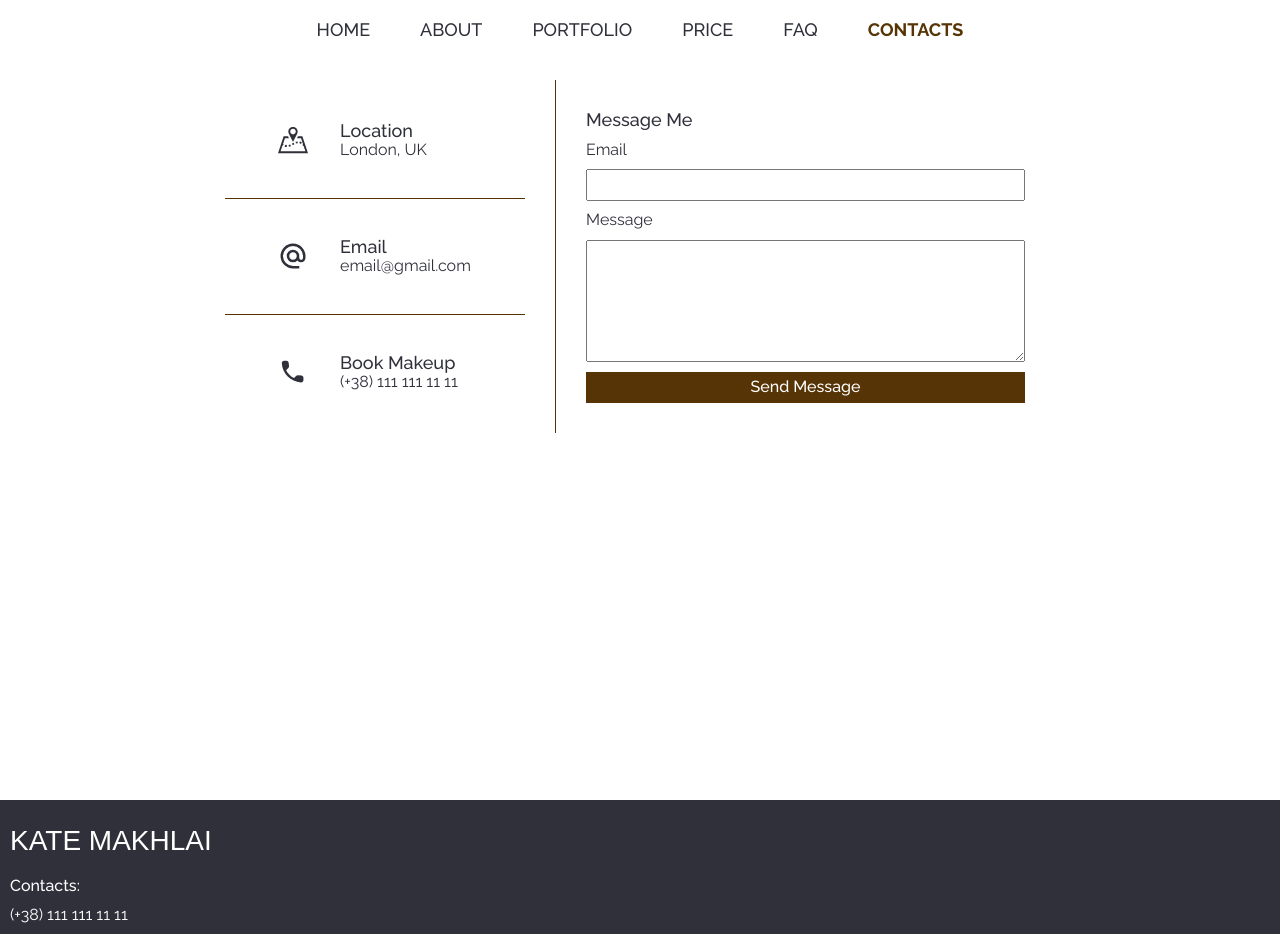
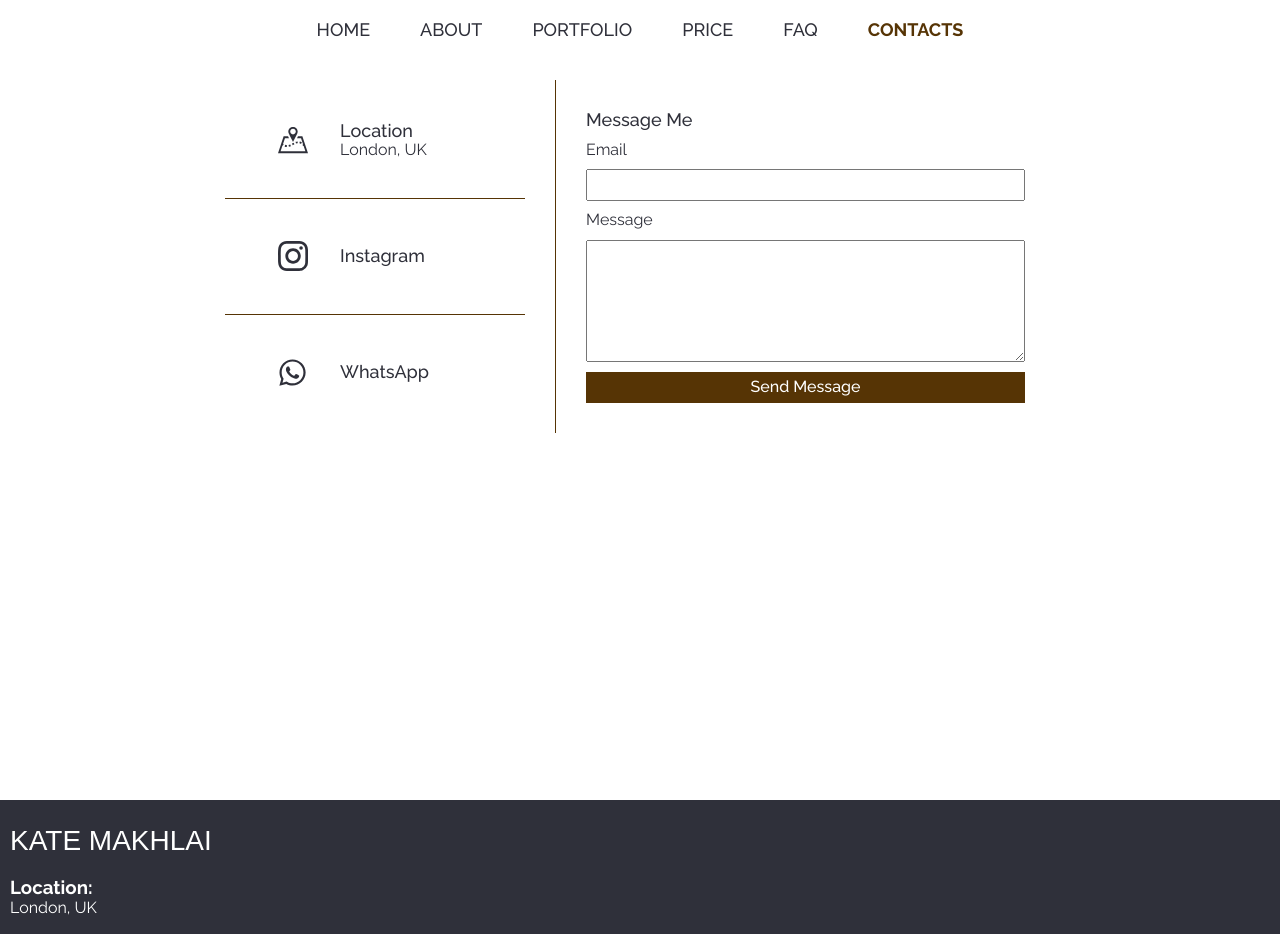
Before and after one commit to OlegKushnir/makeup, a React (Create React App) app: page /makeup/contacts in a window 1280 px wide. Shown: the top 934 px of the page. Built offline with nearby package versions, Linux system fonts and the light colour scheme; a web font is replaced by a local one.

Commit message:
contacts

```diff
--- a/src/components/Contacts/Contacts.jsx
+++ b/src/components/Contacts/Contacts.jsx
@@ -26,22 +26,42 @@ const Contacts = () => {
                 <p className={app.text}>London, UK</p>
               </div>
             </li>
+
+
             <li className={app.contacts__item}>
               <a
-                href="mailto:email@gmail.com"
+                href="https://instagram.com/kate_makhlai?igshid=YmMyMTA2M2Y="
+                target="_blank"
+                rel="noopener noreferrer"
                 className={app.contacts__link}
-                title="email"
+                title="instagram"
               >
                 <svg className="icon" width="30" height="30">
-                  <use href="icons.svg#alternate_email"></use>
+                  <use href="../../makeup/icons.svg#instagram"></use>
                 </svg>
               </a>
               <div>
-                <h2 className={app.title}>Email</h2>
-                <p className={app.text}>email@gmail.com</p>
+                <h2 className={app.title}>Instagram</h2>
               </div>
             </li>
+
             <li className={app.contacts__item}>
+              <a
+                href="whatsapp://send?phone=+447884456842"
+                target="_blank"
+                rel="noopener noreferrer"
+                className={app.contacts__link}
+                title="WhatsApp"
+              >
+                <svg className="icon" width="35" height="35">
+                  <use href="../../makeup/icons.svg#whatsapp"></use>
+                </svg>
+              </a>
+              <div>
+                <h2 className={app.title}>WhatsApp</h2>
+              </div>
+            </li>
+            {/* <li className={app.contacts__item}>
               <a
                 href="tel:+3801111111111"
                 className={app.contacts__link}
@@ -55,7 +75,7 @@ const Contacts = () => {
                 <h2 className={app.title}>Book Makeup</h2>
                 <p className={app.text}>(+38) 111 111 11 11</p>
               </div>
-            </li>
+            </li> */}
             {/* <li className={app.contacts__item} onClick={handleOpen}>
               <div className={app.contacts__link} id='message'>
                 <svg className="icon" width="30" height="30">
@@ -64,6 +84,8 @@ const Contacts = () => {
               </div>
               {openMessage ? <MessageMe/> : <h2 className={app.title}>Message Me</h2>}
             </li> */}
+
+
           </ul>
           <MessageMe/>
           {/* <div className={app.message}>
--- a/src/components/Footer/Footer.jsx
+++ b/src/components/Footer/Footer.jsx
@@ -12,6 +12,11 @@ const Footer = () => {
             </li>
 
             <li className={css.item}>
+              <h3 className={css.contacts}>Location:</h3>
+              <p className={css.contacts}>London, UK</p>
+            </li>
+
+            {/* <li className={css.item}>
               <h3 className={css.booking}>Contacts:</h3>
             </li>
             <li className={css.item}>
@@ -28,7 +33,8 @@ const Footer = () => {
               <a className={css.contacts} href="mailto:email@gmail.com">
                 email@gmail.com
               </a>
-            </li>
+            </li> */}
+
             <li>
               <ul className={css.social}>
                 <li className={css.social__item}>
@@ -44,7 +50,7 @@ const Footer = () => {
                     </svg>
                   </a>
                 </li>
-                <li className={css.social__item}>
+                {/* <li className={css.social__item}>
                   <a
                     href="telegram.org"
                     target="_blank"
@@ -56,7 +62,7 @@ const Footer = () => {
                       <use href="../../makeup/icons.svg#telegram"></use>
                     </svg>
                   </a>
-                </li>
+                </li> */}
                 <li className={css.social__item}>
                   <a
                     href="https://www.whatsapp.com/"
@@ -70,7 +76,7 @@ const Footer = () => {
                     </svg>
                   </a>
                 </li>
-                <li className={css.social__item}>
+                {/* <li className={css.social__item}>
                   <a
                     href="https://www.viber.com/"
                     target="_blank"
@@ -82,7 +88,7 @@ const Footer = () => {
                       <use href="../../makeup/icons.svg#viber"></use>
                     </svg>
                   </a>
-                </li>
+                </li> */}
               </ul>
             </li>
           </ul>
@@ -92,7 +98,8 @@ const Footer = () => {
       </div>
       <div className={css.copiright}>
         <p> Developed by Oleg Kushnir &#169;</p>
-        <a className={css.atr}
+        <a
+          className={css.atr}
           href="https://www.flaticon.com/free-icons/makeup"
           title="makeup icons"
         >
```
